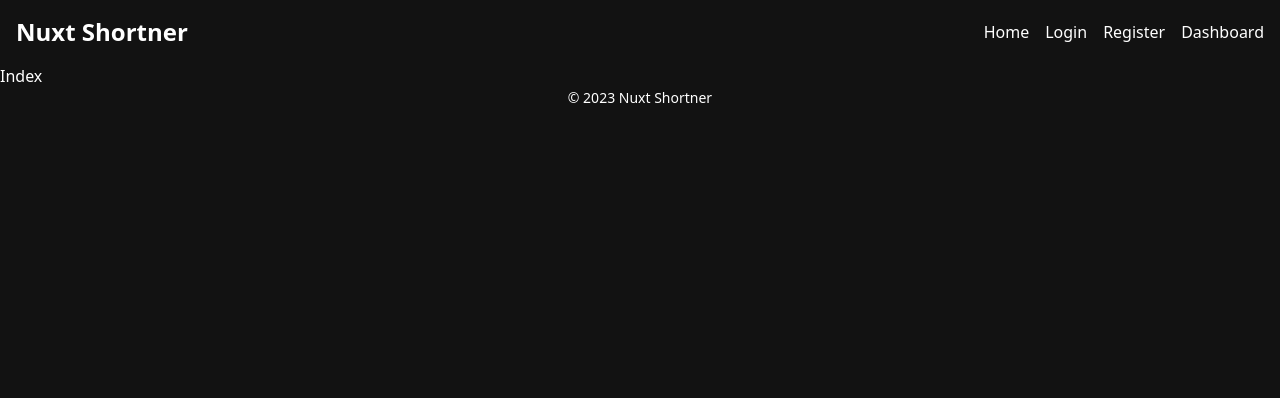
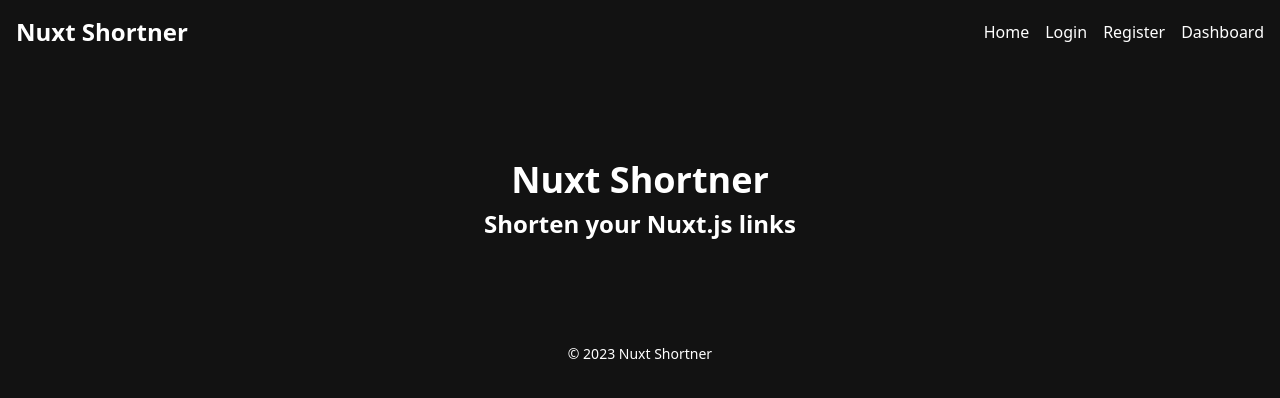
Before and after one commit to maurodf0/NuxtShortner, a Nuxt app: page / in a window 1280 px wide. Shown: the top 398 px of the page. Built offline with nearby package versions, Linux system fonts and the light colour scheme; no server answers.

Commit message:
Hero init

```diff
--- /dev/null
+++ b/app/components/Hero.vue
@@ -0,0 +1,14 @@
+<template>
+  <div class="hero">
+    <div class="hero-body max-w-[1080px] mx-auto py-24 text-center">
+
+      <h1 class="text-4xl font-bold mb-2">
+        Nuxt Shortner
+      </h1>
+      <h2 class="text-2xl font-bold mb-2">
+        Shorten your Nuxt.js links
+      </h2>
+
+    </div>
+  </div>
+</template>
--- a/app/pages/index.vue
+++ b/app/pages/index.vue
@@ -2,5 +2,7 @@
 </script>
 
 <template>
-  <h1>Index</h1>
+  <div>
+    <Hero />
+    </div>
 </template>
--- a/nuxt.config.ts
+++ b/nuxt.config.ts
@@ -5,7 +5,7 @@
     compatibilityVersion: 4,
   },
   devtools: { enabled: true },
-  modules: ['@nuxtjs/tailwindcss', '@nuxtjs/supabase'],
+  modules: ['@nuxtjs/tailwindcss',],
   css: ['@/assets/css/main.css'],
    nitro: {
     compressPublicAssets: true,
```
